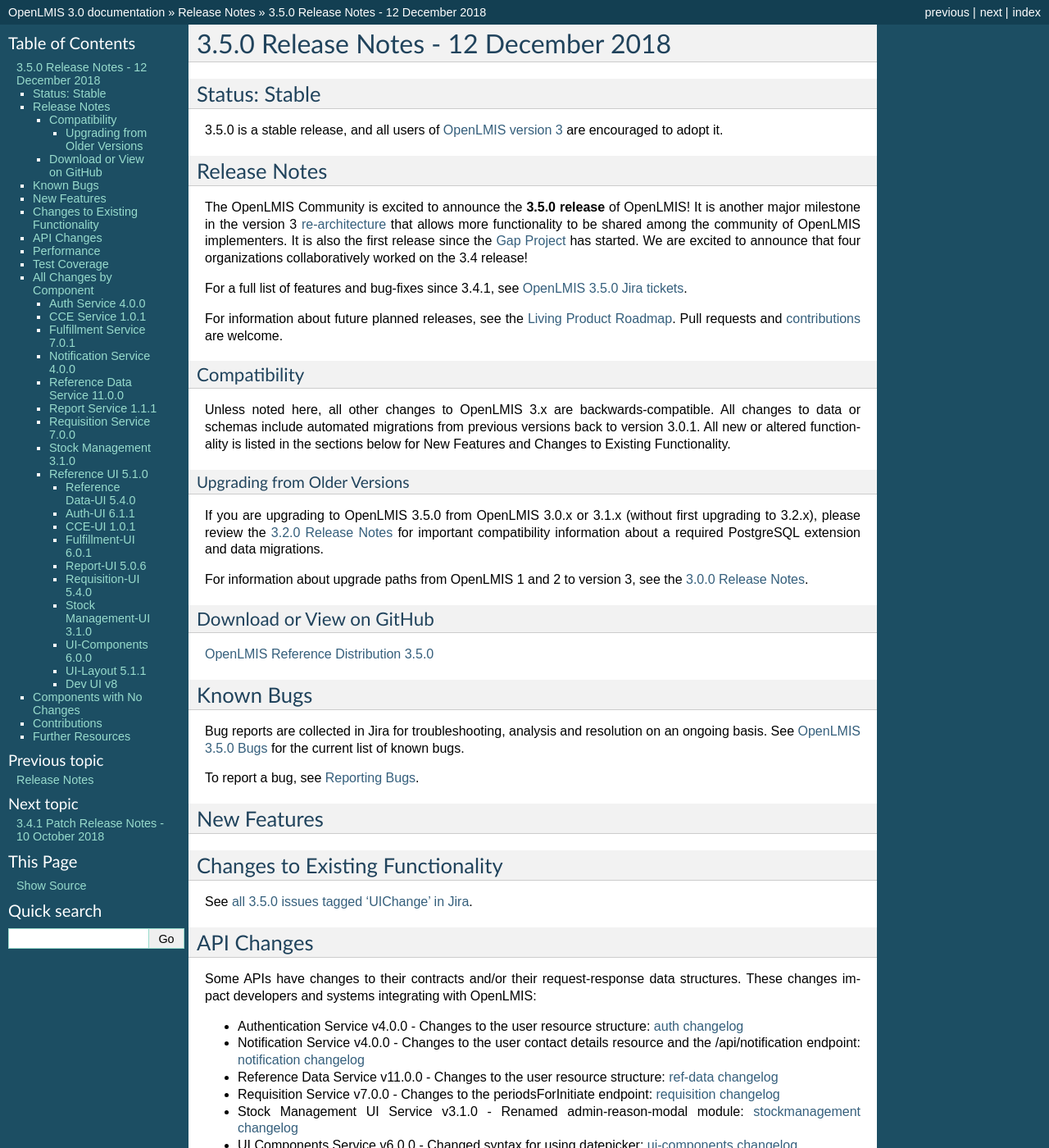
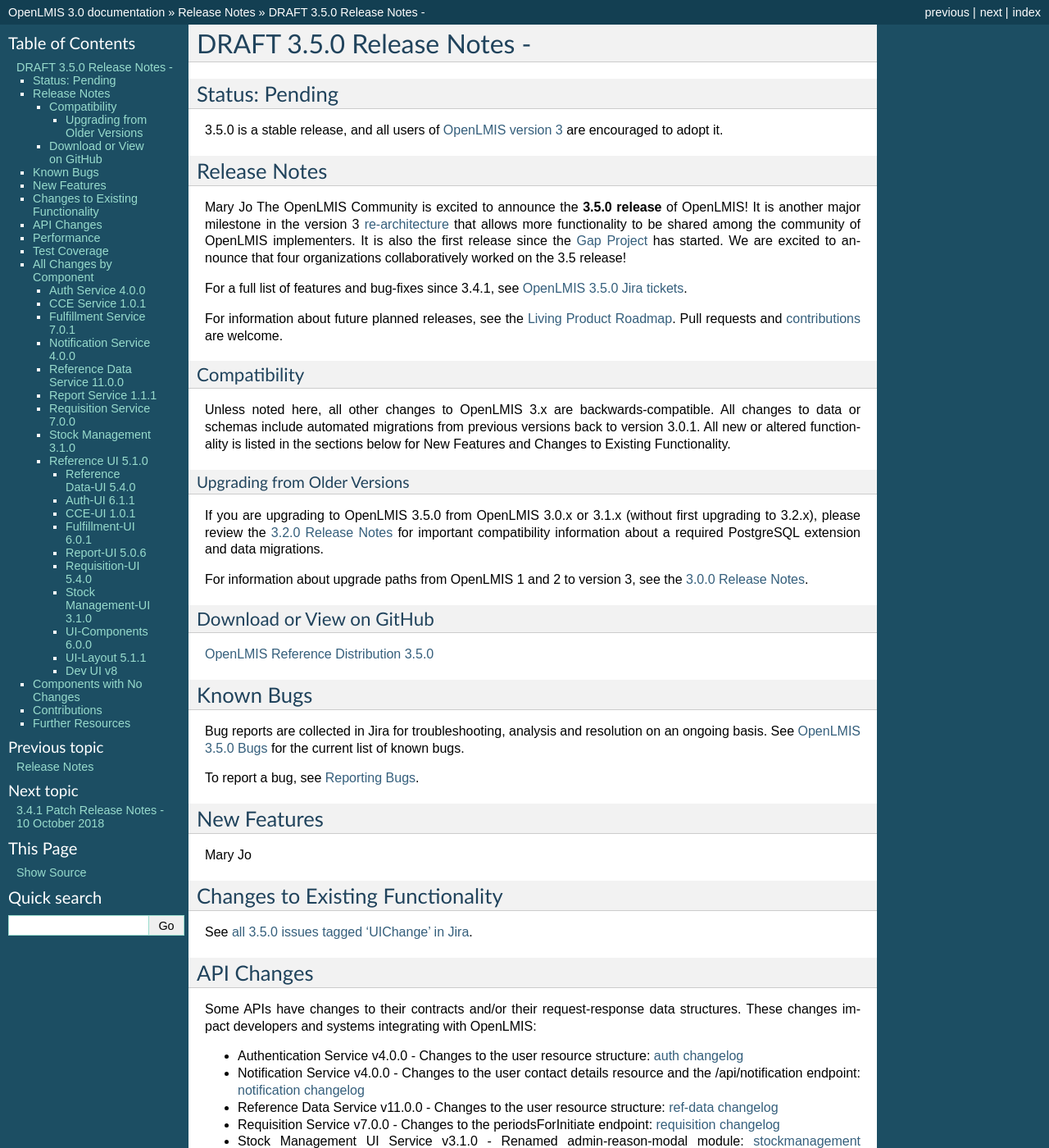
Before and after one commit to OpenLMIS/openlmis-ref-distro, a Sphinx documentation site: the page built from docs/source/releases/openlmis-ref-distro-v3.5.0.rst, in a window 1280 px wide and 1400 px high. Shown: the whole window at 82% size. Built offline with Sphinx 7.4.7, drawn with Linux system fonts in a browser that asks for light colours; pages that are not in the unit, such as notebooks, are missing from menus; some of the changed text lies outside the part shown.

Commit message:
Minor updates to in-progress 3.5.0 release notes.

```diff
--- a/docs/source/releases/openlmis-ref-distro-v3.5.0.rst
+++ b/docs/source/releases/openlmis-ref-distro-v3.5.0.rst
@@ -1,8 +1,8 @@
 ====================================
-3.5.0 Release Notes - 12 December 2018
+DRAFT 3.5.0 Release Notes -
 ====================================
 
-Status: Stable
+Status: Pending
 ==============
 
 3.5.0 is a stable release, and all users of `OpenLMIS version 3
@@ -11,10 +11,10 @@
 
 Release Notes
 =============
-
+Mary Jo
 The OpenLMIS Community is excited to announce the **3.5.0 release** of OpenLMIS! It is another
 major milestone in the version 3 `re-architecture <https://openlmis.atlassian.net/wiki/display/OP/Re-Architecture>`_
-that allows more functionality to be shared among the community of OpenLMIS implementers. It is also the first release since the `Gap Project <https://openlmis.atlassian.net/wiki/spaces/OP/pages/105578547/Gap+Analysis+eLMIS+Tanzania+Zambia+and+OpenLMIS+3.x>`_ has started. We are excited to announce that four organizations collaboratively worked on the 3.4 release!
+that allows more functionality to be shared among the community of OpenLMIS implementers. It is also the first release since the `Gap Project <https://openlmis.atlassian.net/wiki/spaces/OP/pages/105578547/Gap+Analysis+eLMIS+Tanzania+Zambia+and+OpenLMIS+3.x>`_ has started. We are excited to announce that four organizations collaboratively worked on the 3.5 release!
 
 For a full list of features and bug-fixes since 3.4.1, see `OpenLMIS 3.5.0 Jira tickets
 <https://openlmis.atlassian.net/issues/?jql=status%3DDone%20AND%20project%3DOLMIS%20AND%20fixVersion%3D3.5%20and%20type!%3DTest%20and%20type!%3DEpic%20ORDER%20BY%20%22Epic%20Link%22%20asc%2C%20key%20ASC>`_.
@@ -59,7 +59,7 @@
 
 New Features
 ============
-
+Mary Jo
 
 Changes to Existing Functionality
 =================================
```
Also changed, not shown: other parts of docs/source/releases/openlmis-ref-distro-v3.5.0.rst (+1 -1 lines).
